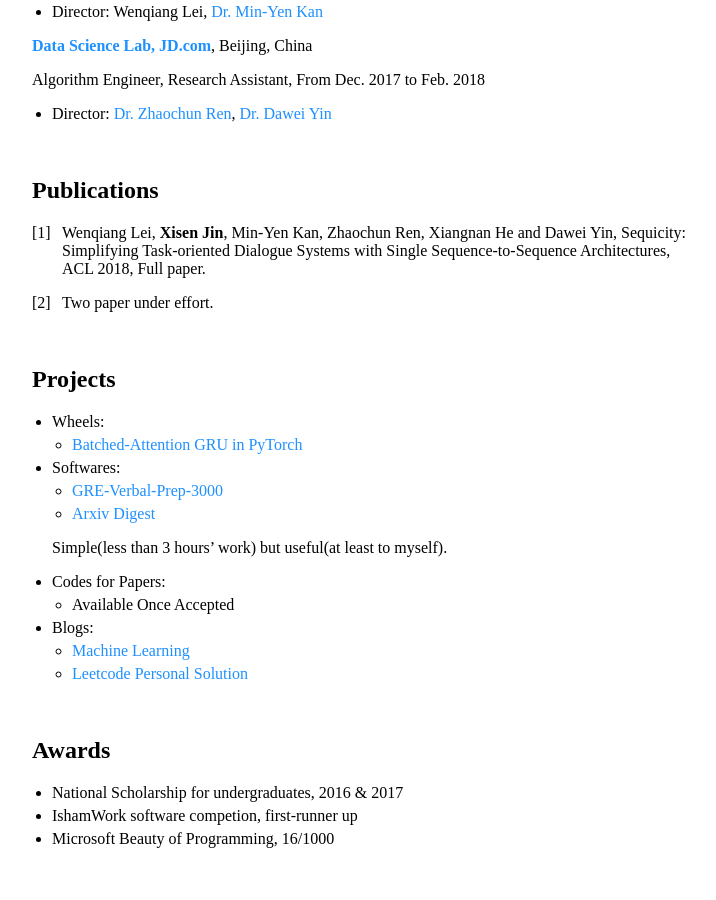
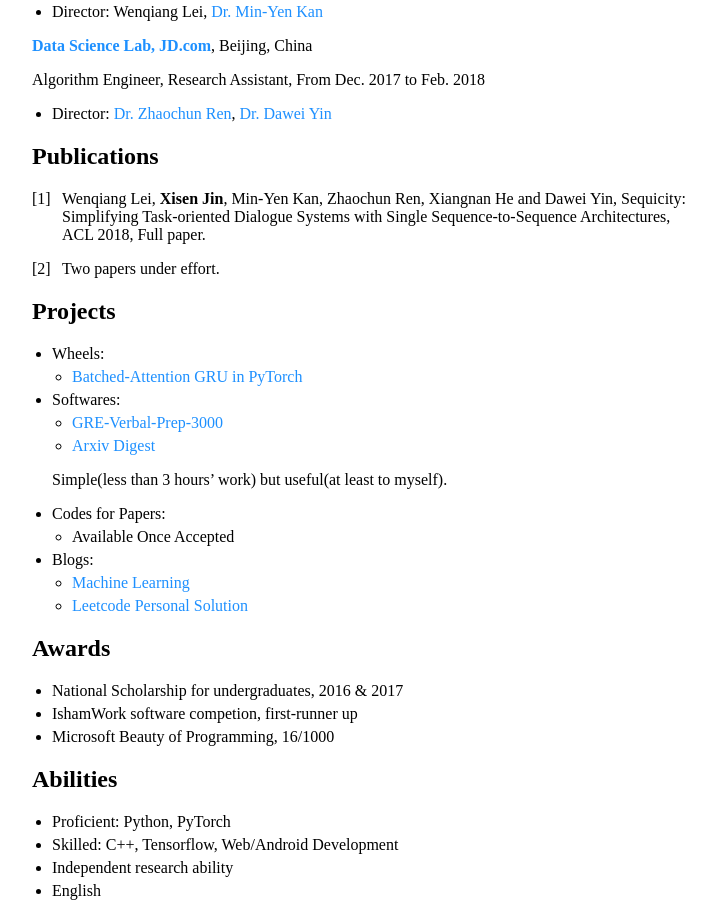
Before and after one commit to AuCson/aucson.github.io, a Jekyll site: the page built from index.md, in a window 1280 px wide and 900 px high, scrolled down 789 px. Shown: the whole window, without its empty margins (258-974 px from the left). Built offline with Jekyll 4.4.1, drawn with Linux system fonts in a browser that asks for light colours; our own code applies the rules of GitHub Pages for plain Markdown files.

Commit message:
Update index.md

```diff
--- a/index.md
+++ b/index.md
@@ -44,15 +44,13 @@ Research Assistant, From Aug. 2017 to Dec. 2017
 
 Algorithm Engineer, Research Assistant, From Dec. 2017 to Feb. 2018
 - Director: [Dr. Zhaochun Ren](https://sites.google.com/site/zren87/), [Dr. Dawei Yin](http://www.yindawei.com/)
-
 <br>
 
 ## Publications
 
 1. Wenqiang Lei, **Xisen Jin**, Min-Yen Kan, Zhaochun Ren, Xiangnan He and Dawei Yin, Sequicity: Simplifying Task-oriented Dialogue Systems with Single Sequence-to-Sequence Architectures, ACL 2018, Full paper.
 
-2. Two paper under effort.
-
+2. Two papers under effort.
 <br>
 
 ## Projects
@@ -71,14 +69,12 @@ Algorithm Engineer, Research Assistant, From Dec. 2017 to Feb. 2018
 - Blogs:
     - [Machine Learning](https://aucson.github.io/ml-techblog/)
     - [Leetcode Personal Solution](https://aucson.gitbooks.io/leetcode-rec/content/)
-
 <br>
 
 ## Awards
 - National Scholarship for undergraduates, 2016 & 2017
 - IshamWork software competion, first-runner up
 - Microsoft Beauty of Programming, 16/1000
-
 <br>
 
 ## Abilities
```
